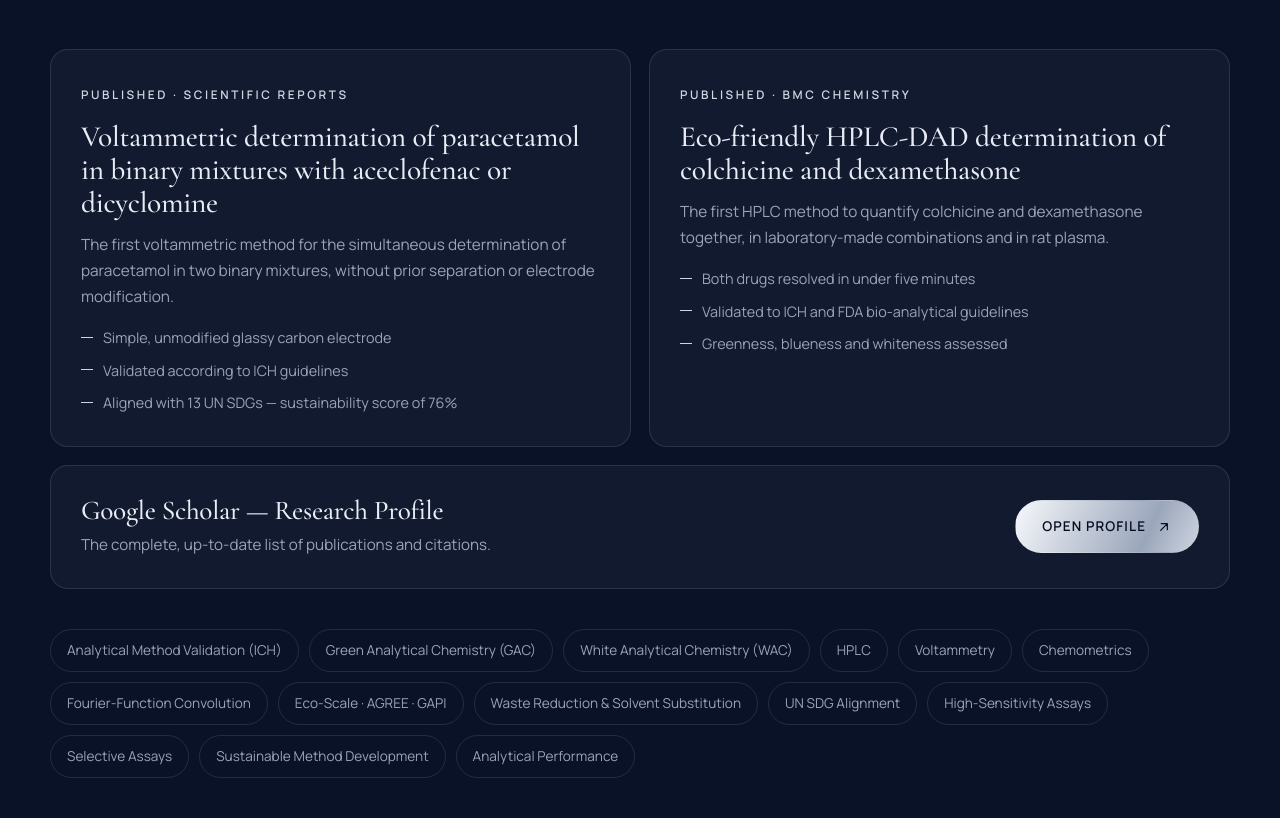
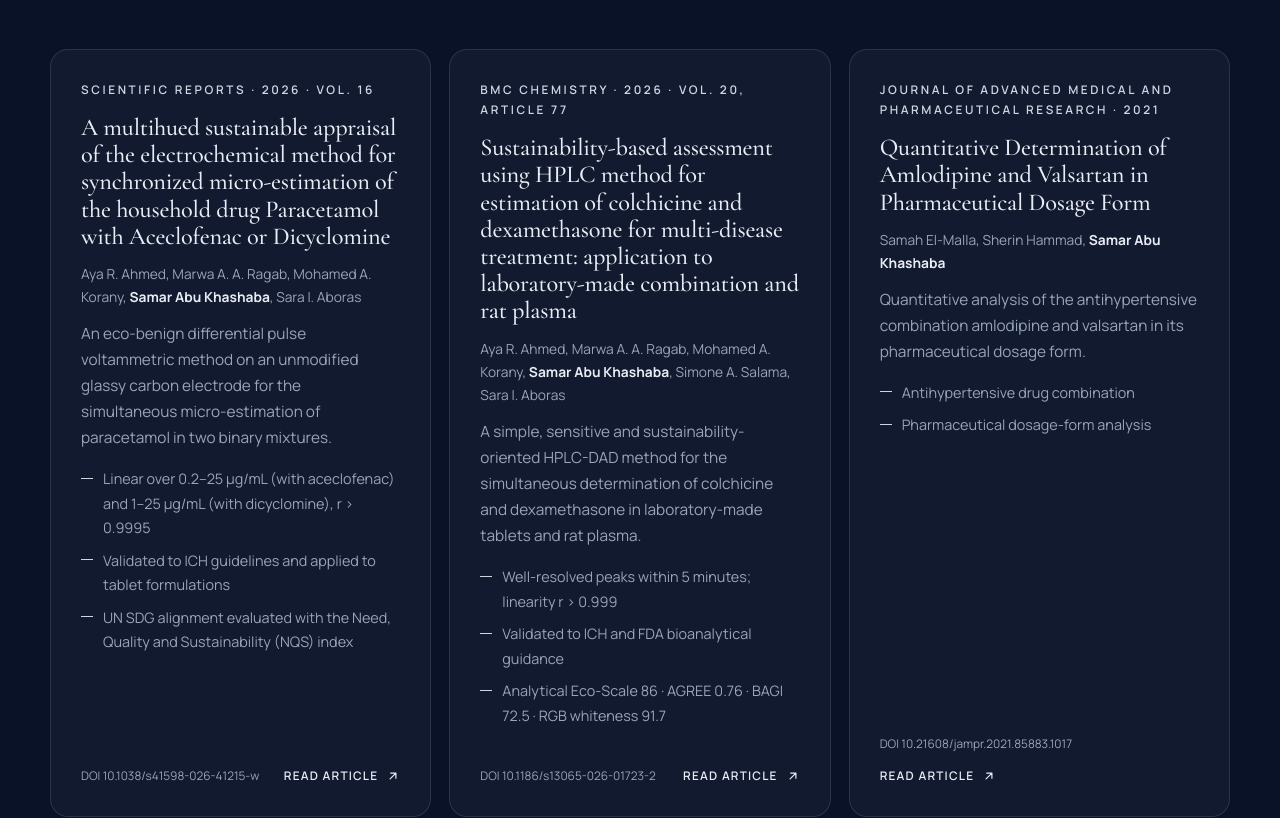
Before and after one commit to mennakotb9905/samar-abu-khashaba, a plain HTML site: page index.html in a window 1280 px wide. Shown: the part 5200-6018 px from the top of the page. Drawn offline with nearby package versions, Linux system fonts and the light colour scheme.

Commit message:
Add the three published papers with DOIs to the Research section
Co-Authored-By: Claude Fable 5.2 <noreply@anthropic.com>

```diff
--- a/css/style.css
+++ b/css/style.css
@@ -194,9 +194,18 @@ section:not(.alt) .t-item::before { background: var(--bg); box-shadow: 0 0 0 5px
 .col-title { font-size: .78rem; letter-spacing: .26em; text-transform: uppercase; color: var(--muted); margin-bottom: 26px; font-family: var(--sans); font-weight: 600; }
 
 /* research */
-.pubs { display: grid; grid-template-columns: 1fr 1fr; gap: 18px; margin-bottom: 18px; }
+.pubs { display: grid; grid-template-columns: repeat(auto-fit, minmax(330px, 1fr)); gap: 18px; margin-bottom: 18px; }
+.pub { display: flex; flex-direction: column; }
+.pub .authors { font-size: .86rem; margin-bottom: 12px; }
+.pub .authors b { color: var(--text); font-weight: 700; }
+.pub-foot { margin-top: auto; padding-top: 18px; display: flex; justify-content: space-between; align-items: center; gap: 12px; flex-wrap: wrap; font-size: .74rem; color: var(--muted); word-break: break-all; }
+.pub ul { margin-bottom: 20px; }
+.pub-foot a { display: inline-flex; align-items: center; gap: 8px; color: var(--text); font-weight: 600; letter-spacing: .1em; text-transform: uppercase; white-space: nowrap; }
+.pub-foot a svg { width: 14px; height: 14px; stroke: currentColor; fill: none; stroke-width: 2; stroke-linecap: round; stroke-linejoin: round; transition: transform .3s; }
+.pub-foot a:hover { color: var(--accent); }
+.pub-foot a:hover svg { transform: translate(3px, -3px); }
 .pub .journal { font-size: .74rem; letter-spacing: .22em; text-transform: uppercase; color: var(--accent); font-weight: 600; }
-.pub h3 { font-size: clamp(1.45rem, 2.3vw, 1.9rem); margin: 14px 0 12px; }
+.pub h3 { font-size: clamp(1.3rem, 1.9vw, 1.55rem); margin: 14px 0 12px; }
 .pub p { color: var(--muted); font-size: .96rem; }
 .pub ul { margin-top: 16px; display: grid; gap: 8px; }
 .pub li { font-size: .9rem; color: var(--muted); padding-left: 22px; position: relative; }
@@ -352,7 +361,7 @@ footer .wrap { display: flex; justify-content: space-between; gap: 16px; flex-wr
   .nav.open { transform: none; }
   .nav a { padding: 14px 0; border-bottom: 1px solid var(--line); }
   .menu-btn { display: grid; }
-  .about-grid, .two-col, .pubs, .p-grid { grid-template-columns: 1fr; }
+  .about-grid, .two-col, .p-grid { grid-template-columns: 1fr; }
   .grid-3, .skills { grid-template-columns: 1fr 1fr; }
   .deck.feature { flex-direction: column; }
   .contact-cards { grid-template-columns: 1fr; }
--- a/index.html
+++ b/index.html
@@ -215,25 +215,40 @@
       <p>My research centres on analytical method development and validation, analytical performance, sustainable analytical practice, and the application of chemometric approaches to pharmaceutical analysis and method evaluation.</p>
     </div>
     <div class="pubs">
-      <article class="card pub reveal">
-        <span class="journal">Published · Scientific Reports</span>
-        <h3>Voltammetric determination of paracetamol in binary mixtures with aceclofenac or dicyclomine</h3>
-        <p>The first voltammetric method for the simultaneous determination of paracetamol in two binary mixtures, without prior separation or electrode modification.</p>
+      <article class="card pub reveal" style="--d:0s">
+        <span class="journal">Scientific Reports · 2026 · Vol. 16</span>
+        <h3>A multihued sustainable appraisal of the electrochemical method for synchronized micro-estimation of the household drug Paracetamol with Aceclofenac or Dicyclomine</h3>
+        <p class="authors">Aya R. Ahmed, Marwa A. A. Ragab, Mohamed A. Korany, <b>Samar Abu Khashaba</b>, Sara I. Aboras</p>
+        <p>An eco-benign differential pulse voltammetric method on an unmodified glassy carbon electrode for the simultaneous micro-estimation of paracetamol in two binary mixtures.</p>
         <ul>
-          <li>Simple, unmodified glassy carbon electrode</li>
-          <li>Validated according to ICH guidelines</li>
-          <li>Aligned with 13 UN SDGs — sustainability score of 76%</li>
+          <li>Linear over 0.2–25 µg/mL (with aceclofenac) and 1–25 µg/mL (with dicyclomine), r &gt; 0.9995</li>
+          <li>Validated to ICH guidelines and applied to tablet formulations</li>
+          <li>UN SDG alignment evaluated with the Need, Quality and Sustainability (NQS) index</li>
         </ul>
+        <div class="pub-foot"><span>DOI 10.1038/s41598-026-41215-w</span><a target="_blank" rel="noopener" href="https://doi.org/10.1038/s41598-026-41215-w">Read article <svg viewBox="0 0 24 24"><path d="M7 17L17 7M8 7h9v9"/></svg></a></div>
       </article>
-      <article class="card pub reveal" style="--d:.1s">
-        <span class="journal">Published · BMC Chemistry</span>
-        <h3>Eco-friendly HPLC-DAD determination of colchicine and dexamethasone</h3>
-        <p>The first HPLC method to quantify colchicine and dexamethasone together, in laboratory-made combinations and in rat plasma.</p>
+      <article class="card pub reveal" style="--d:0.1s">
+        <span class="journal">BMC Chemistry · 2026 · Vol. 20, Article 77</span>
+        <h3>Sustainability-based assessment using HPLC method for estimation of colchicine and dexamethasone for multi-disease treatment: application to laboratory-made combination and rat plasma</h3>
+        <p class="authors">Aya R. Ahmed, Marwa A. A. Ragab, Mohamed A. Korany, <b>Samar Abu Khashaba</b>, Simone A. Salama, Sara I. Aboras</p>
+        <p>A simple, sensitive and sustainability-oriented HPLC-DAD method for the simultaneous determination of colchicine and dexamethasone in laboratory-made tablets and rat plasma.</p>
         <ul>
-          <li>Both drugs resolved in under five minutes</li>
-          <li>Validated to ICH and FDA bio-analytical guidelines</li>
-          <li>Greenness, blueness and whiteness assessed</li>
+          <li>Well-resolved peaks within 5 minutes; linearity r &gt; 0.999</li>
+          <li>Validated to ICH and FDA bioanalytical guidance</li>
+          <li>Analytical Eco-Scale 86 · AGREE 0.76 · BAGI 72.5 · RGB whiteness 91.7</li>
         </ul>
+        <div class="pub-foot"><span>DOI 10.1186/s13065-026-01723-2</span><a target="_blank" rel="noopener" href="https://doi.org/10.1186/s13065-026-01723-2">Read article <svg viewBox="0 0 24 24"><path d="M7 17L17 7M8 7h9v9"/></svg></a></div>
+      </article>
+      <article class="card pub reveal" style="--d:0.2s">
+        <span class="journal">Journal of Advanced Medical and Pharmaceutical Research · 2021</span>
+        <h3>Quantitative Determination of Amlodipine and Valsartan in Pharmaceutical Dosage Form</h3>
+        <p class="authors">Samah El-Malla, Sherin Hammad, <b>Samar Abu Khashaba</b></p>
+        <p>Quantitative analysis of the antihypertensive combination amlodipine and valsartan in its pharmaceutical dosage form.</p>
+        <ul>
+          <li>Antihypertensive drug combination</li>
+          <li>Pharmaceutical dosage-form analysis</li>
+        </ul>
+        <div class="pub-foot"><span>DOI 10.21608/jampr.2021.85883.1017</span><a target="_blank" rel="noopener" href="https://doi.org/10.21608/jampr.2021.85883.1017">Read article <svg viewBox="0 0 24 24"><path d="M7 17L17 7M8 7h9v9"/></svg></a></div>
       </article>
     </div>
     <article class="card scholar reveal">
```
